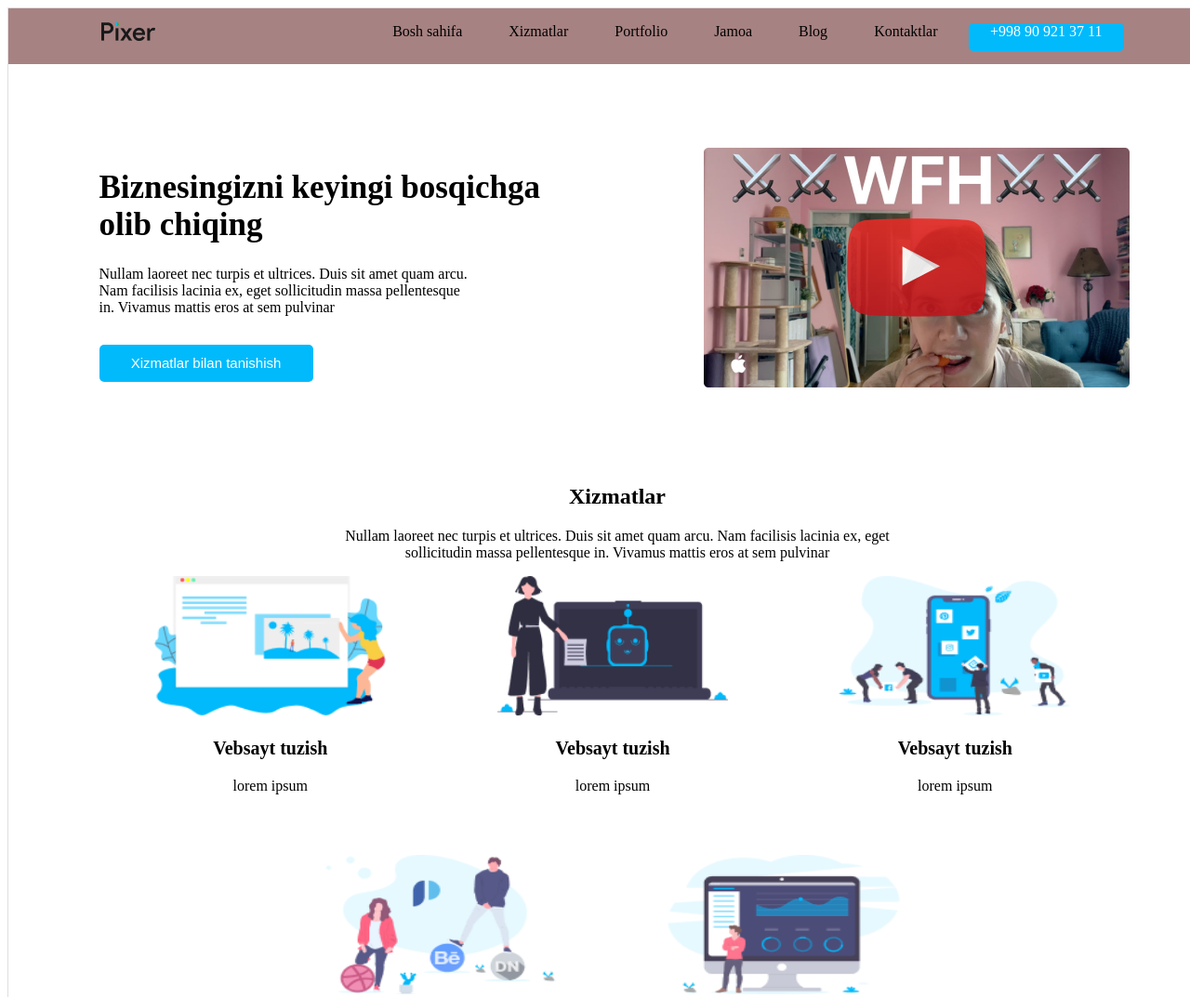
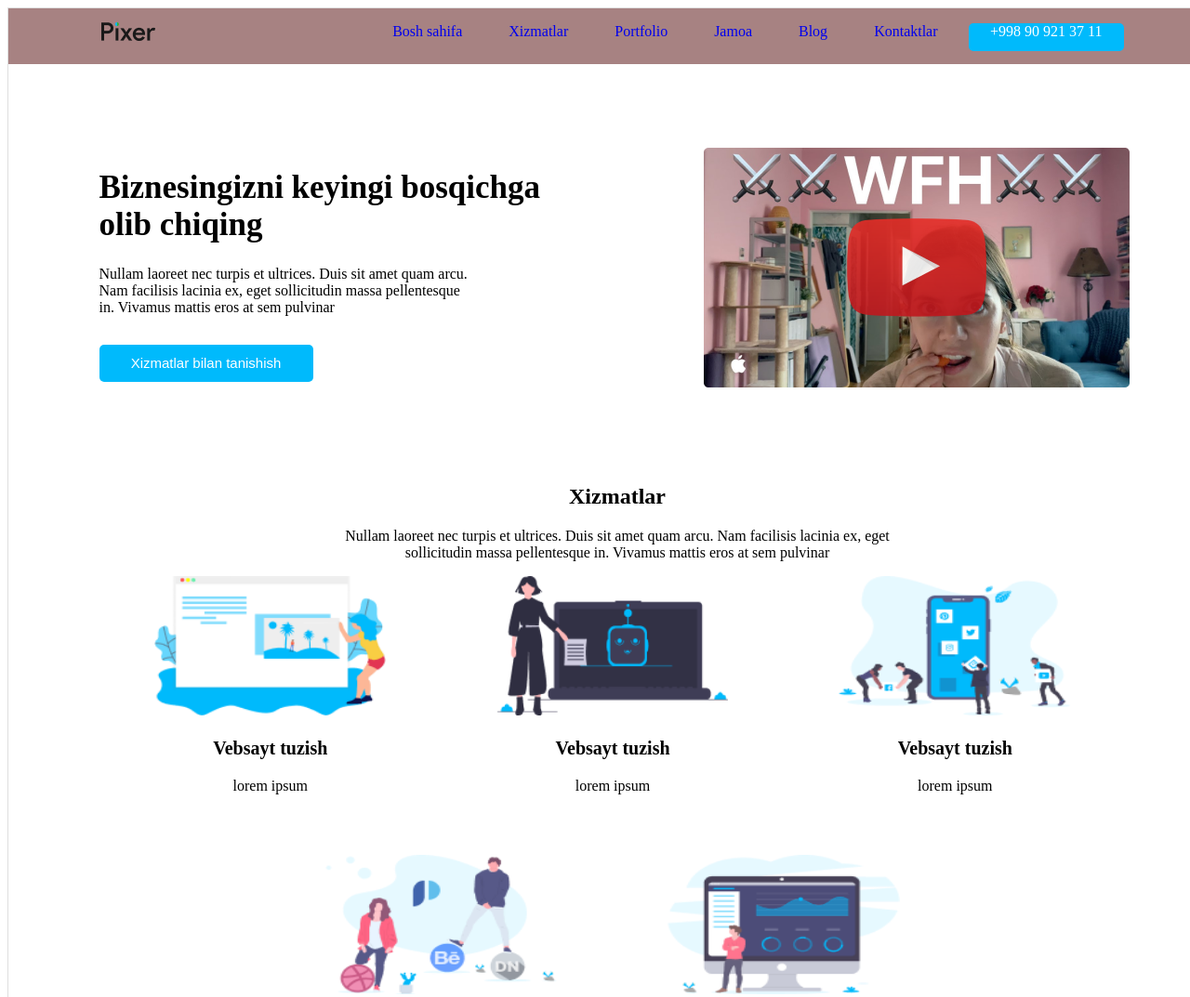
Before and after one commit to NumonovTohir/exam, a plain HTML site: page index.html in a window 1280 px wide. Shown: the top 1073 px of the page at 93% size. Drawn offline with Linux system fonts and the light colour scheme.

Commit message:
full commit

```diff
--- a/index.html
+++ b/index.html
@@ -15,18 +15,18 @@
             <img src="./images/pixer-logo.png" alt="pixer-logo" />
           </div>
           <ul>
-            <li>Bosh sahifa</li>
-            <li>Xizmatlar</li>
-            <li>Portfolio</li>
-            <li>Jamoa</li>
-            <li>Blog</li>
-            <li>Kontaktlar</li>
+            <li><a href="#bosh sahifa">Bosh sahifa</a></li>
+            <li><a href="#xizmatlar">Xizmatlar</a></li>
+            <li><a href="#portfolio">Portfolio</a></li>
+            <li><a href="#jamoa">Jamoa</a></li>
+            <li><a href="#blog">Blog</a></li>
+            <li><a href="#kontakt">Kontaktlar</a></li>
           </ul>
           <p>+998 90 921 37 11</p>
         </nav>
         <main>
           <div class="Biznes">
-            <h1>Biznesingizni keyingi bosqichga olib chiqing</h1>
+            <h1 id="bosh sahifa">Biznesingizni keyingi bosqichga olib chiqing</h1>
             <p>
               Nullam laoreet nec turpis et ultrices. Duis sit amet quam arcu.
               Nam facilisis lacinia ex, eget sollicitudin massa pellentesque in.
@@ -43,7 +43,7 @@
           </div>
         </main>
         <div class="xizmatlar">
-          <h2>Xizmatlar</h2>
+          <h2 id="xizmatlar">Xizmatlar</h2>
           <p>
             Nullam laoreet nec turpis et ultrices. Duis sit amet quam arcu. Nam
             facilisis lacinia ex, eget sollicitudin massa pellentesque in.
@@ -102,14 +102,13 @@
           <a href="#">Xizmatlar sahifasiga o’tish</a>
         </div>
         <div class="xizmatlar">
-          <h2>Biz qanday ishlaymiz?</h2>
+          <h2 id="jamoa">Biz qanday ishlaymiz?</h2>
           <p>
             Nullam laoreet nec turpis et ultrices. Duis sit amet quam arcu. Nam
             facilisis lacinia ex, eget sollicitudin massa pellentesque in.
             Vivamus mattis eros at sem pulvinar
           </p>
         </div>
-
         <div class="home1">
           <div>
             <img
@@ -125,7 +124,6 @@
             </p>
           </div>
         </div>
-
         <div class="home2">
           <div>
             <h2>Bir necha yechimlarni taklif qilamiz</h2>
@@ -142,7 +140,6 @@
             />
           </div>
         </div>
-
         <div class="home1">
           <div>
             <img
@@ -158,10 +155,9 @@
             </p>
           </div>
         </div>
-
         <div class="home2">
           <div>
-            <h2>A’lo sifat bilan bajarib topshiramiz</h2>
+            <h2 id="Portfolio">A’lo sifat bilan bajarib topshiramiz</h2>
             <p>
               Nullam laoreet nec turpis et ultrices. Duis sit amet quam arcu.
               Nam facilisis
@@ -175,7 +171,6 @@
             />
           </div>
         </div>
-
         <div class="home1">
           <div>
             <img
@@ -192,15 +187,13 @@
           </div>
         </div>
         <button class="btn-buyurtma">Buyurtma berish</button>
-
         <section>
-          <h3>Buyurtma berish</h3>
+          <h3 id="blog">Buyurtma berish</h3>
           <p>
             Nullam laoreet nec turpis et ultrices. Duis sit amet quam arcu. Nam
             facilisis lacinia ex, eget sollicitudin massa pellentesque in.
             Vivamus mattis eros at sem pulvinar
           </p>
-
           <div class="form-div">
             <form action="#">
               <label for="name"></label>
@@ -218,7 +211,6 @@
             </form>
           </div>
         </section>
-
         <footer>
           <div class="copyright">
             <h3>Copyright 2020</h3>
@@ -228,7 +220,6 @@
               Vivamus mattis eros at sem pulvinar tincidunt.
             </p>
           </div>
-
           <div class="copyright">
             <h3>Sayt sahifalari</h3>
             <p>Bosh sahifa</p>
@@ -239,10 +230,10 @@
             <p>Kontaktlar</p>
           </div>
           <div class="copyright">
-            <h3>Biz internetda</h3>
-            <img src="./images/link.png" alt="link">
-            <img src="./images/link (1).png" alt="link">
-            <img src="./images/link (2).png" alt="link">
+            <h3 id="kontakt">Biz internetda</h3>
+            <img src="./images/link.png" alt="link" />
+            <img src="./images/link (1).png" alt="link" />
+            <img src="./images/link (2).png" alt="link" />
           </div>
         </footer>
       </header>
--- a/style.css
+++ b/style.css
@@ -1,5 +1,10 @@
+*{
+    text-decoration: none;
+}
 .wrapper {
   background: rgb(222, 222, 222);
+  top: 0;
+
 }
 header {
   width: 1300px;
```
